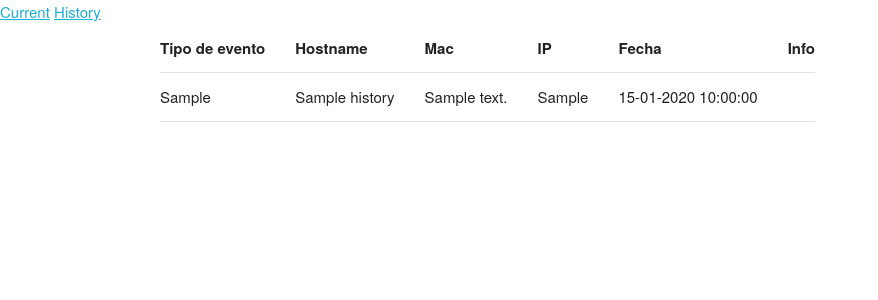
After one commit to javimoral/flask-isc-dhcp, a Flask app: page /history in a window 1280 px wide. The commit adds this page. Shown: the top 300 px of the page, without its empty margins (0-878 px from the left). Run offline with Flask 2, Linux system fonts and the light colour scheme; a database or web service that is not in the repository returns one stand-in record (values such as "Sample title"); parts of the project's set-up code (start-up, migrations or seed data) failed here and were passed over.

Commit message:
Add event log

```diff
--- a/leases/controllers.py
+++ b/leases/controllers.py
@@ -25,6 +25,12 @@ def index():
                 ["vendor_name"]
     return render_template("show_current.html", title="Current Leases", leases=current_leases)
 
+@app.route("/history")
+def history():
+    event_history = mongo.db.history.find()
+
+    return render_template("show_history.html", title="History", events=event_history)
+
 def utc_to_local(utc_dt):
    local_tz = pytz.timezone(app.config['TIMEZONE'])
    local_dt = utc_dt.replace(tzinfo = pytz.utc).astimezone(local_tz)
--- a/leases/templates/header.html
+++ b/leases/templates/header.html
@@ -10,6 +10,7 @@
   <body>
     <div class="header">
       <a href="{{url_for('index')}}">Current</a>
+      <a href="{{url_for('history')}}">History</a>
     </div>
       {% block body %}{% endblock %}
   </body>
--- /dev/null
+++ b/leases/templates/show_history.html
@@ -0,0 +1,35 @@
+{% extends "header.html" %}
+{% block body %}
+
+<div class="container">
+<div class="row">
+<table>
+<tr>
+  <th>Tipo de evento</th>
+  <th>Hostname</th>
+  <th>Mac</th>
+  <th>IP</th>
+  <th>Fecha</th>
+  <th>Info</th>
+  </tr>
+
+  {% for event in events %}
+  <tr>
+    <td>
+      {{event.eventType}}
+    </td>
+    <td>{{event.hostname}}</td>
+    <td>{{event.macAddress}}</td>
+    <td>{{event.assignedIP}}</td>
+    <td>{{event.eventDate.strftime('%d-%m-%Y %H:%M:%S')}}</td>
+    <td>
+      {% if event.eventType == "commit" %}
+      Dur: {{event.leaseDuration}} s
+      {% endif %}
+    </td>
+  </tr>
+  {% endfor %}
+</table>
+</div>
+</div>
+{% endblock %}
```
